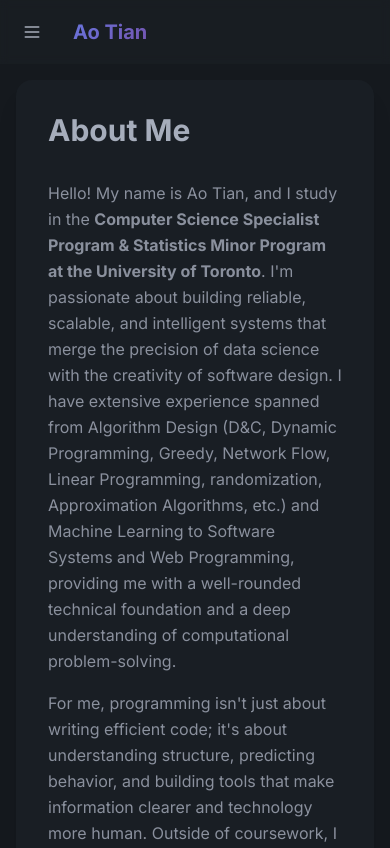
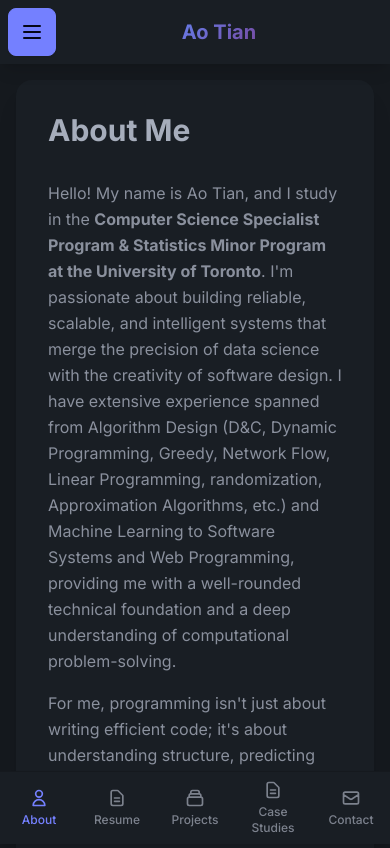
Before and after one commit to ao-tian/ao-tian.github.io, a plain HTML site: page index.html in a window 390 px wide. Shown: the top 848 px of the page. Drawn offline with nearby package versions, Linux system fonts and the light colour scheme.

Commit message:
fix bottom nav bar

```diff
--- a/assets/js/script.js
+++ b/assets/js/script.js
@@ -161,11 +161,17 @@ navigationLinks.forEach(link => {
       if (pageData === pageName || (pageName === "case studies" && pageData === "case studies")) {
         page.classList.add("active");
         navigationLinks.forEach(l => {
-          l.classList.remove("active");
-          l.classList.add("btn-ghost");
+          l.classList.remove("active", "text-primary");
+          l.classList.add("text-base-content/70");
+          if (l.classList.contains("btn-ghost")) {
+            l.classList.add("btn-ghost");
+          }
         });
-        this.classList.add("active");
-        this.classList.remove("btn-ghost");
+        this.classList.add("active", "text-primary");
+        this.classList.remove("text-base-content/70");
+        if (this.classList.contains("btn-ghost")) {
+          this.classList.remove("btn-ghost");
+        }
         window.scrollTo(0, 0);
       } else {
         page.classList.remove("active");
--- a/index.html
+++ b/index.html
@@ -25,26 +25,50 @@
   <div class="drawer lg:drawer-open">
     <input id="drawer-toggle" type="checkbox" class="drawer-toggle" />
     <div class="drawer-content flex flex-col">
-      <div class="navbar bg-base-200/80 backdrop-blur-sm sticky top-0 z-50 lg:hidden">
+      <div class="navbar bg-base-200 shadow-lg sticky top-0 z-50 lg:hidden min-h-[60px]">
         <div class="flex-none">
-          <label for="drawer-toggle" class="btn btn-square btn-ghost">
-            <svg xmlns="http://www.w3.org/2000/svg" fill="none" viewBox="0 0 24 24" class="inline-block w-5 h-5 stroke-current"><path stroke-linecap="round" stroke-linejoin="round" stroke-width="2" d="M4 6h16M4 12h16M4 18h16"></path></svg>
+          <label for="drawer-toggle" class="btn btn-square btn-primary">
+            <svg xmlns="http://www.w3.org/2000/svg" fill="none" viewBox="0 0 24 24" class="inline-block w-6 h-6 stroke-current"><path stroke-linecap="round" stroke-linejoin="round" stroke-width="2" d="M4 6h16M4 12h16M4 18h16"></path></svg>
           </label>
         </div>
-        <div class="flex-1">
-          <a class="btn btn-ghost normal-case text-xl font-bold gradient-text">Ao Tian</a>
+        <div class="flex-1 justify-center">
+          <a class="text-xl font-bold gradient-text">Ao Tian</a>
         </div>
       </div>
-      <nav class="hidden lg:flex navbar bg-base-200/80 backdrop-blur-sm sticky top-0 z-50 justify-end px-8 py-4">
-        <div class="flex gap-2">
-          <button class="btn btn-ghost btn-sm active" data-nav-link>About</button>
-          <button class="btn btn-ghost btn-sm" data-nav-link>Resume</button>
-          <button class="btn btn-ghost btn-sm" data-nav-link>Projects</button>
-          <button class="btn btn-ghost btn-sm" data-nav-link>Case Studies</button>
-          <button class="btn btn-ghost btn-sm" data-nav-link>Contact</button>
+      <nav class="hidden lg:flex navbar bg-base-200 shadow-lg sticky top-0 z-50 justify-center px-8 py-8 min-h-[80px]">
+        <div class="flex gap-4">
+          <button class="btn btn-ghost text-lg font-bold active px-6" data-nav-link>About</button>
+          <button class="btn btn-ghost text-lg font-bold px-6" data-nav-link>Resume</button>
+          <button class="btn btn-ghost text-lg font-bold px-6" data-nav-link>Projects</button>
+          <button class="btn btn-ghost text-lg font-bold px-6" data-nav-link>Case Studies</button>
+          <button class="btn btn-ghost text-lg font-bold px-6" data-nav-link>Contact</button>
         </div>
       </nav>
-      <main class="flex-1 p-4 lg:p-8 max-w-7xl mx-auto w-full">
+      <div class="lg:hidden fixed bottom-0 left-0 right-0 z-50 bg-base-200 shadow-lg border-t border-base-300">
+        <div class="flex w-full">
+          <button class="flex-1 flex flex-col items-center justify-center py-2 px-1 active text-primary" data-nav-link>
+            <svg xmlns="http://www.w3.org/2000/svg" class="h-5 w-5 mb-1" fill="none" viewBox="0 0 24 24" stroke="currentColor"><path stroke-linecap="round" stroke-linejoin="round" stroke-width="2" d="M16 7a4 4 0 11-8 0 4 4 0 018 0zM12 14a7 7 0 00-7 7h14a7 7 0 00-7-7z" /></svg>
+            <span class="text-xs font-medium">About</span>
+          </button>
+          <button class="flex-1 flex flex-col items-center justify-center py-2 px-1 text-base-content/70" data-nav-link>
+            <svg xmlns="http://www.w3.org/2000/svg" class="h-5 w-5 mb-1" fill="none" viewBox="0 0 24 24" stroke="currentColor"><path stroke-linecap="round" stroke-linejoin="round" stroke-width="2" d="M9 12h6m-6 4h6m2 5H7a2 2 0 01-2-2V5a2 2 0 012-2h5.586a1 1 0 01.707.293l5.414 5.414a1 1 0 01.293.707V19a2 2 0 01-2 2z" /></svg>
+            <span class="text-xs font-medium">Resume</span>
+          </button>
+          <button class="flex-1 flex flex-col items-center justify-center py-2 px-1 text-base-content/70" data-nav-link>
+            <svg xmlns="http://www.w3.org/2000/svg" class="h-5 w-5 mb-1" fill="none" viewBox="0 0 24 24" stroke="currentColor"><path stroke-linecap="round" stroke-linejoin="round" stroke-width="2" d="M19 11H5m14 0a2 2 0 012 2v6a2 2 0 01-2 2H5a2 2 0 01-2-2v-6a2 2 0 012-2m14 0V9a2 2 0 00-2-2M5 11V9a2 2 0 012-2m0 0V5a2 2 0 012-2h6a2 2 0 012 2v2M7 7h10" /></svg>
+            <span class="text-xs font-medium">Projects</span>
+          </button>
+          <button class="flex-1 flex flex-col items-center justify-center py-2 px-1 text-base-content/70" data-nav-link>
+            <svg xmlns="http://www.w3.org/2000/svg" class="h-5 w-5 mb-1" fill="none" viewBox="0 0 24 24" stroke="currentColor"><path stroke-linecap="round" stroke-linejoin="round" stroke-width="2" d="M9 12h6m-6 4h6m2 5H7a2 2 0 01-2-2V5a2 2 0 012-2h5.586a1 1 0 01.707.293l5.414 5.414a1 1 0 01.293.707V19a2 2 0 01-2 2z" /></svg>
+            <span class="text-xs font-medium">Case Studies</span>
+          </button>
+          <button class="flex-1 flex flex-col items-center justify-center py-2 px-1 text-base-content/70" data-nav-link>
+            <svg xmlns="http://www.w3.org/2000/svg" class="h-5 w-5 mb-1" fill="none" viewBox="0 0 24 24" stroke="currentColor"><path stroke-linecap="round" stroke-linejoin="round" stroke-width="2" d="M3 8l7.89 5.26a2 2 0 002.22 0L21 8M5 19h14a2 2 0 002-2V7a2 2 0 00-2-2H5a2 2 0 00-2 2v10a2 2 0 002 2z" /></svg>
+            <span class="text-xs font-medium">Contact</span>
+          </button>
+        </div>
+      </div>
+      <main class="flex-1 p-4 lg:p-8 max-w-7xl mx-auto w-full pb-20 lg:pb-8">
         <article class="page active" data-page="about">
           <div class="card bg-base-200 shadow-xl mb-6">
             <div class="card-body">
@@ -547,15 +571,6 @@
             </div>
           </div>
           <div class="flex items-center gap-3">
-            <div class="p-2 bg-accent/20 rounded-lg">
-              <svg xmlns="http://www.w3.org/2000/svg" class="h-5 w-5" fill="none" viewBox="0 0 24 24" stroke="currentColor"><path stroke-linecap="round" stroke-linejoin="round" stroke-width="2" d="M8 7V3m8 4V3m-9 8h10M5 21h14a2 2 0 002-2V7a2 2 0 00-2-2H5a2 2 0 00-2 2v12a2 2 0 002 2z" /></svg>
-            </div>
-            <div>
-              <p class="text-xs text-base-content/60">Birthday</p>
-              <time datetime="2005-06-09" class="text-sm">June 9, 2005</time>
-            </div>
-          </div>
-          <div class="flex items-center gap-3">
             <div class="p-2 bg-primary/20 rounded-lg">
               <svg xmlns="http://www.w3.org/2000/svg" class="h-5 w-5" fill="none" viewBox="0 0 24 24" stroke="currentColor"><path stroke-linecap="round" stroke-linejoin="round" stroke-width="2" d="M17.657 16.657L13.414 20.9a1.998 1.998 0 01-2.827 0l-4.244-4.243a8 8 0 1111.314 0z" /><path stroke-linecap="round" stroke-linejoin="round" stroke-width="2" d="M15 11a3 3 0 11-6 0 3 3 0 016 0z" /></svg>
             </div>
```
